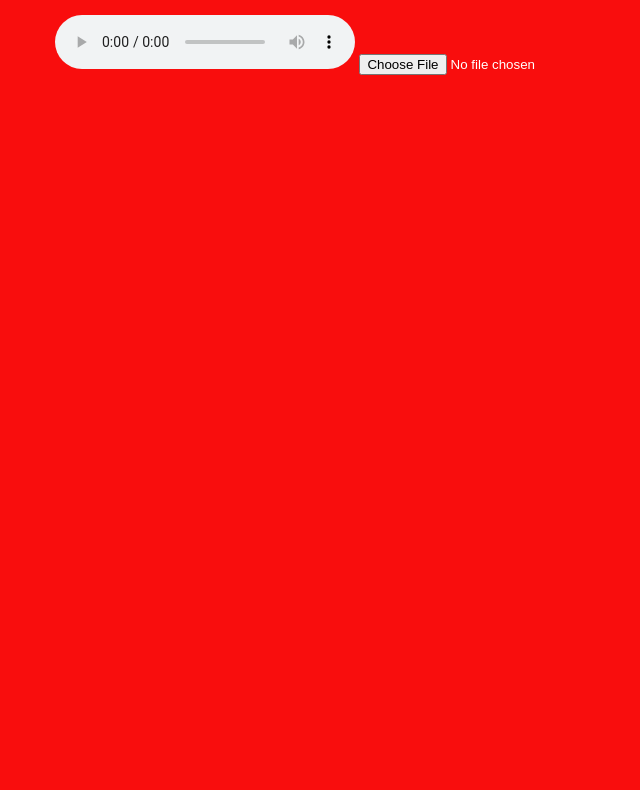
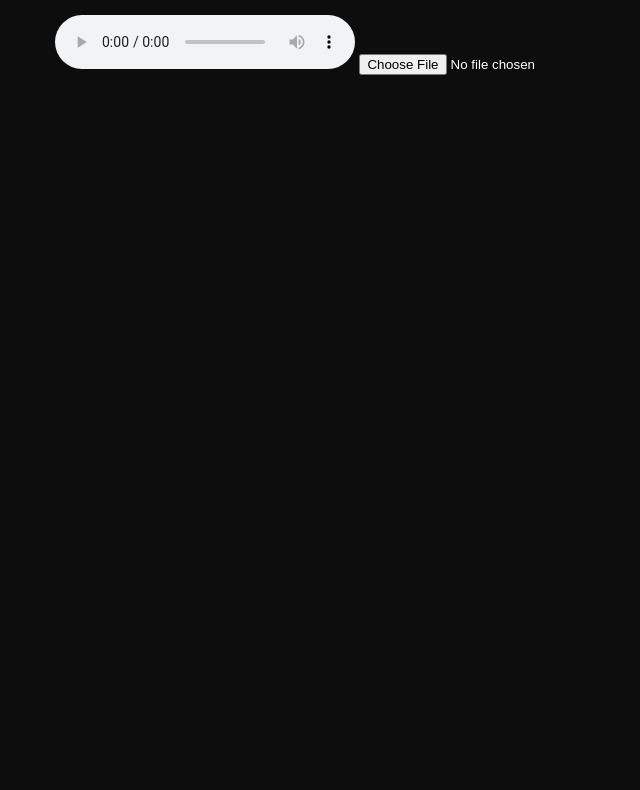
Before and after one commit to RadikShubarov/Jenkins-GithubActions-CICD-test, a plain HTML site: page Web-Equalizer/index.html in a window 1280 px wide. Shown: the part 147-937 px from the top of the page, without its empty margins (395-1035 px from the left). Drawn offline with Linux system fonts and the light colour scheme; a web font is replaced by a local one.

Commit message:
Update style.css

```diff
--- a/Web-Equalizer/style.css
+++ b/Web-Equalizer/style.css
@@ -1,5 +1,5 @@
 body {
-    background-color: rgb(249, 13, 13);
+    background-color: rgb(14, 13, 13);
 }
 
 h1,
```
